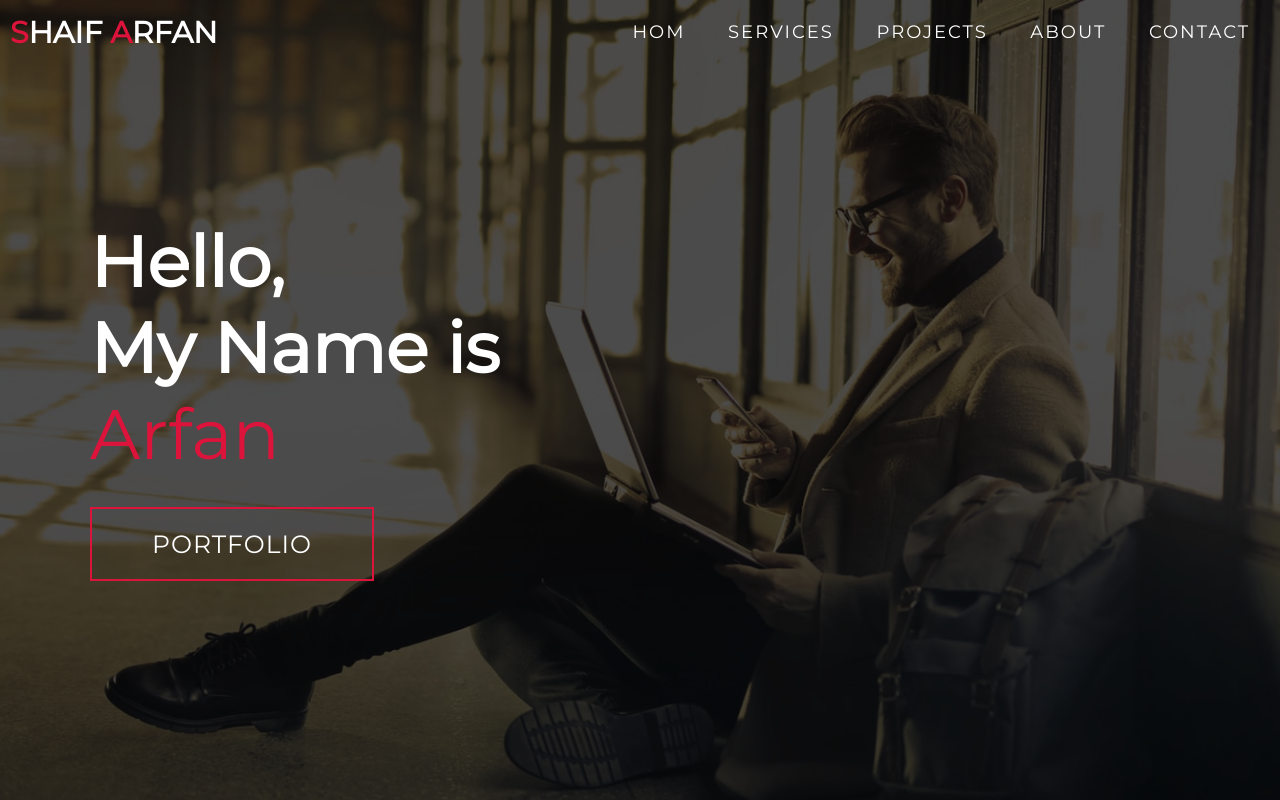
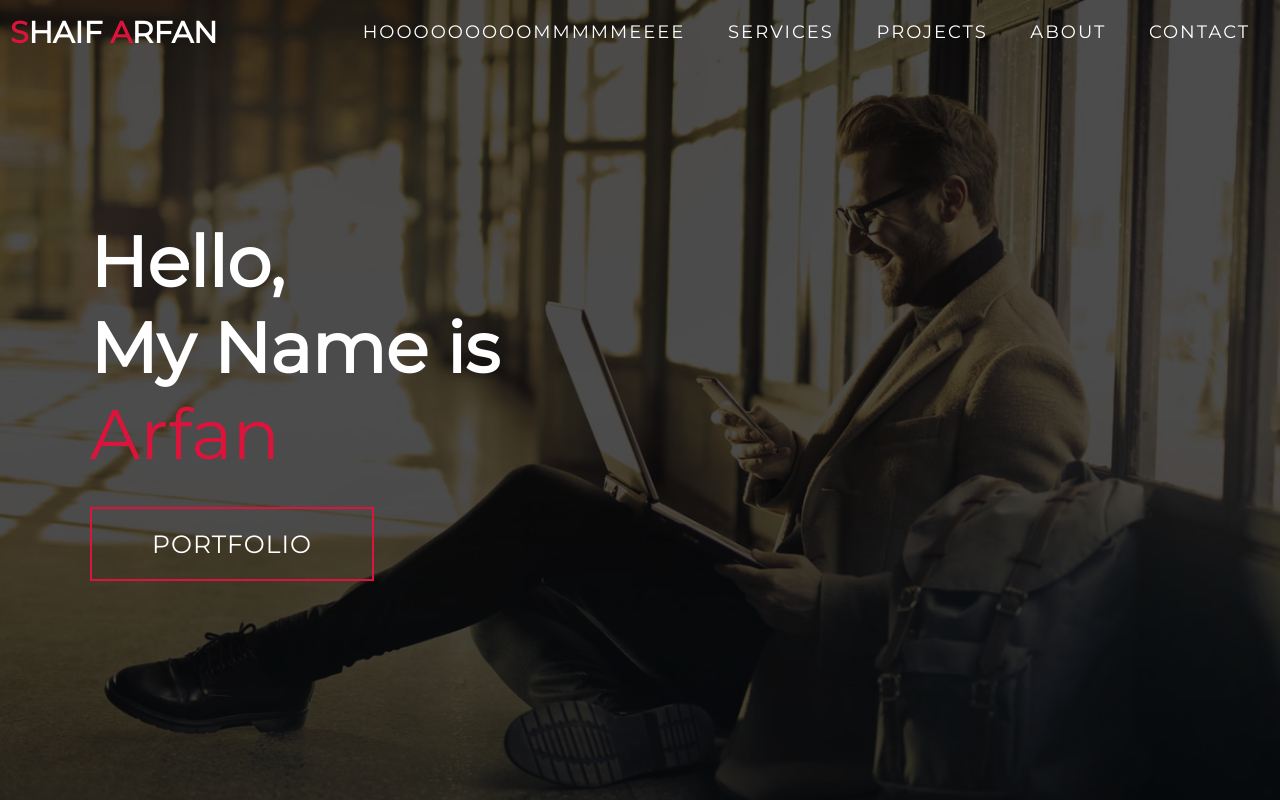
Before and after one commit to alijonKurbanov1999/NewProject, a plain HTML site: page index.html in a window 1280 px wide. Shown: the top 800 px of the page. Drawn offline with Linux system fonts and the light colour scheme.

Commit message:
index.html

```diff
--- a/index.html
+++ b/index.html
@@ -17,7 +17,7 @@
         <div class="nav-list">
           <div class="hamburger"><div class="bar"></div></div>
           <ul>
-            <li><a href="#hero" data-after="Home">Hom</a></li>
+            <li><a href="#hero" data-after="Home">Hooooooooommmmmeeee</a></li>
             <li><a href="#services" data-after="Service">Services</a></li>
             <li><a href="#projects" data-after="Projects">Projects</a></li>
             <li><a href="#about" data-after="About">About</a></li>
```
